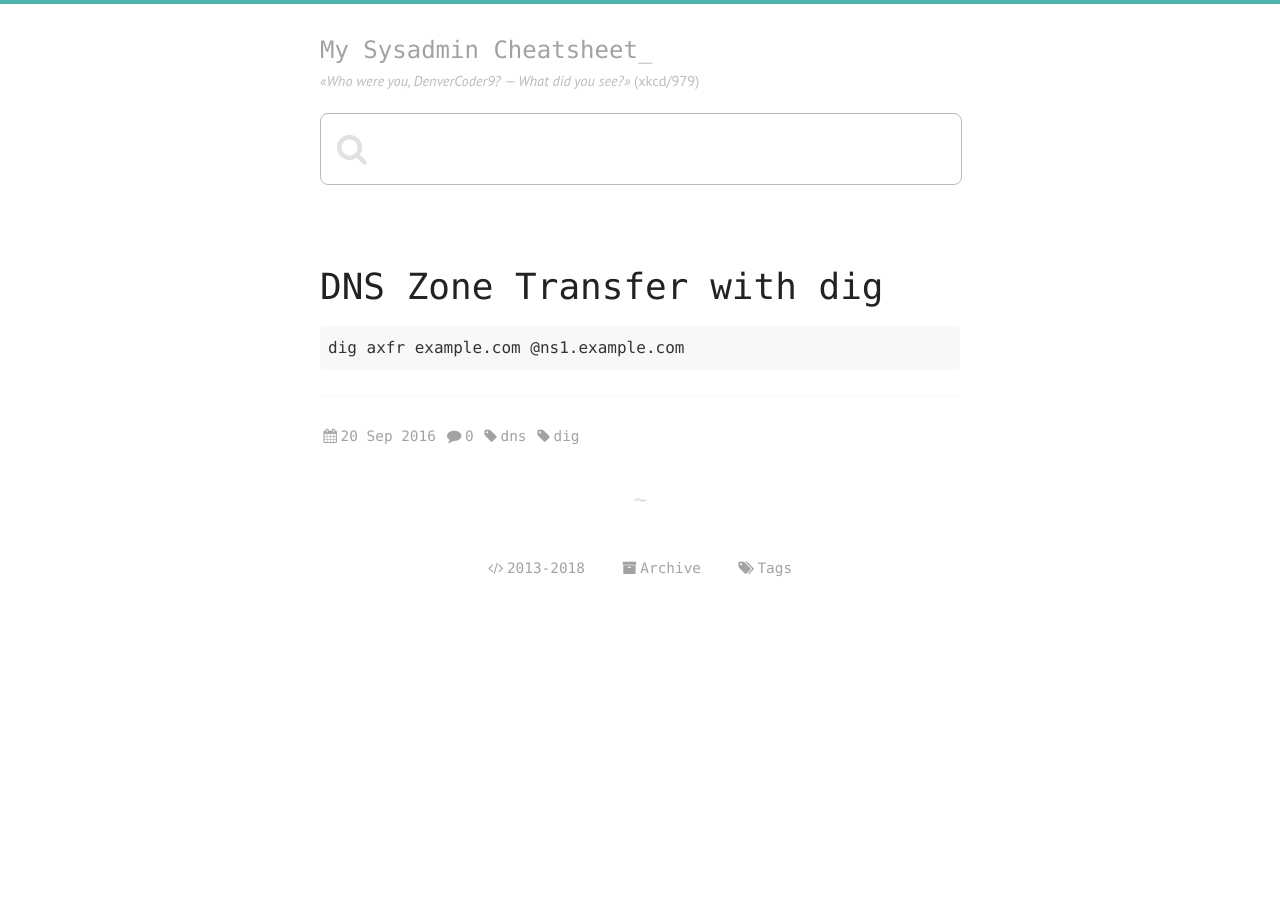
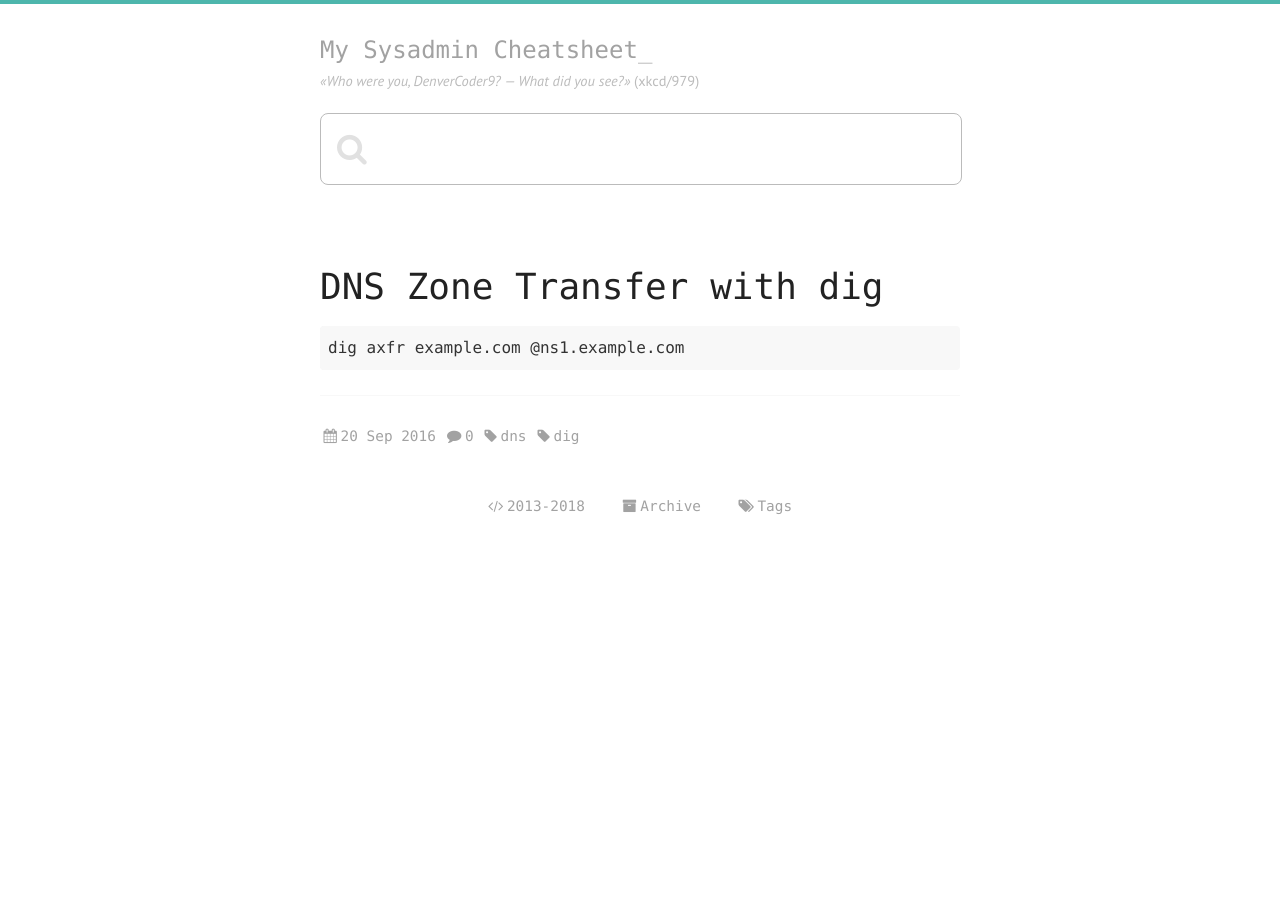
Before and after one commit to gh0st/docs.j7k6.org, a Jekyll site: the page built from _posts/2016-09-20-dns-zone-transfer-dig.md, in a window 1280 px wide. Built offline with Jekyll 4.4.1, drawn with Linux system fonts in a browser that asks for light colours; nearby versions of some CDN libraries; some web fonts are replaced; comment, search, counter and statistics services are not loaded.

Commit message:
css cleanup

```diff
--- a/assets/css/main.scss
+++ b/assets/css/main.scss
@@ -416,6 +416,14 @@ article {
   *:first-child {
     margin-top: 0 !important;
   }
+
+  &:last-child {
+    margin-top: 0 !important;
+
+    &:after {
+      display: none;
+    }
+  }
 }
 
 div.box  {
```
